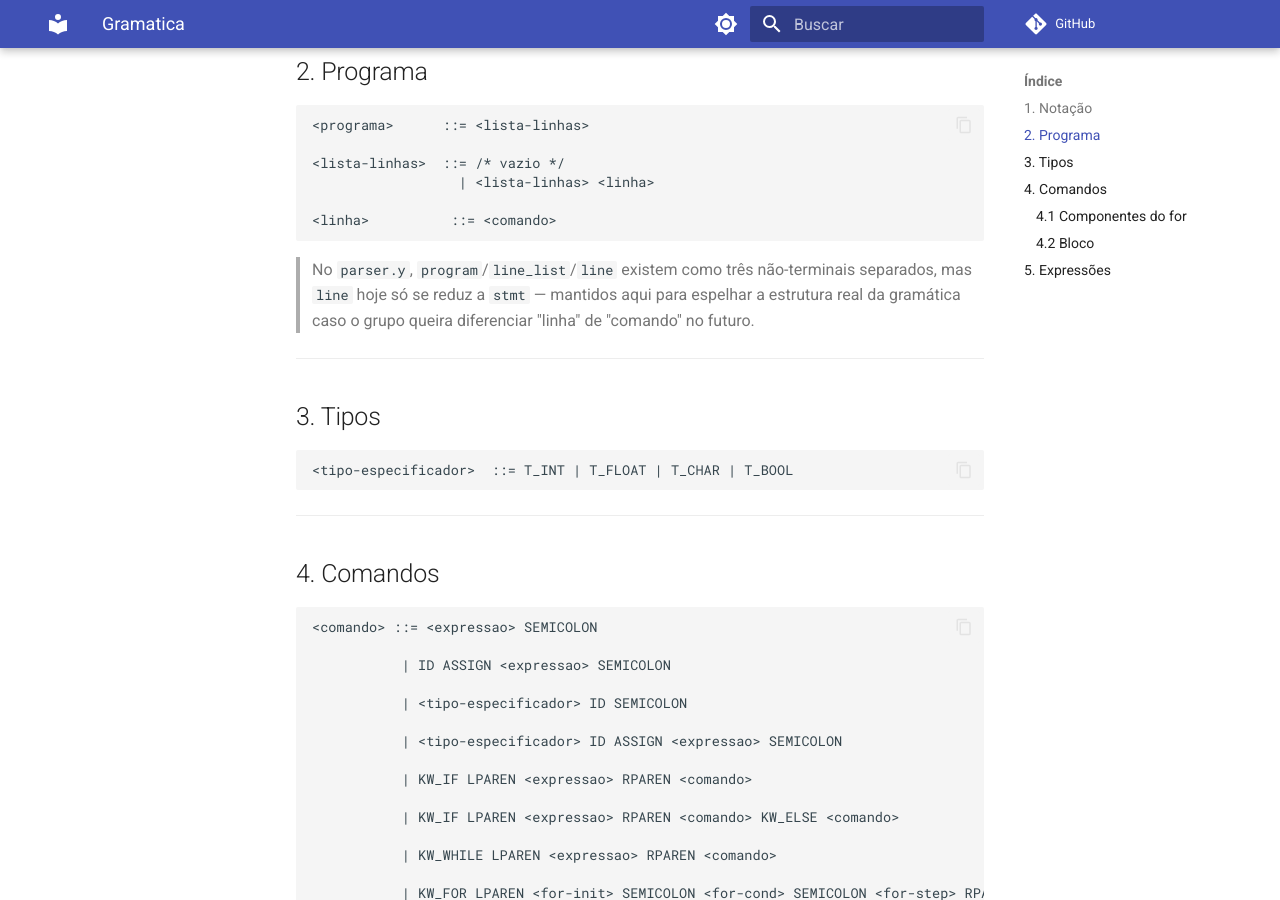
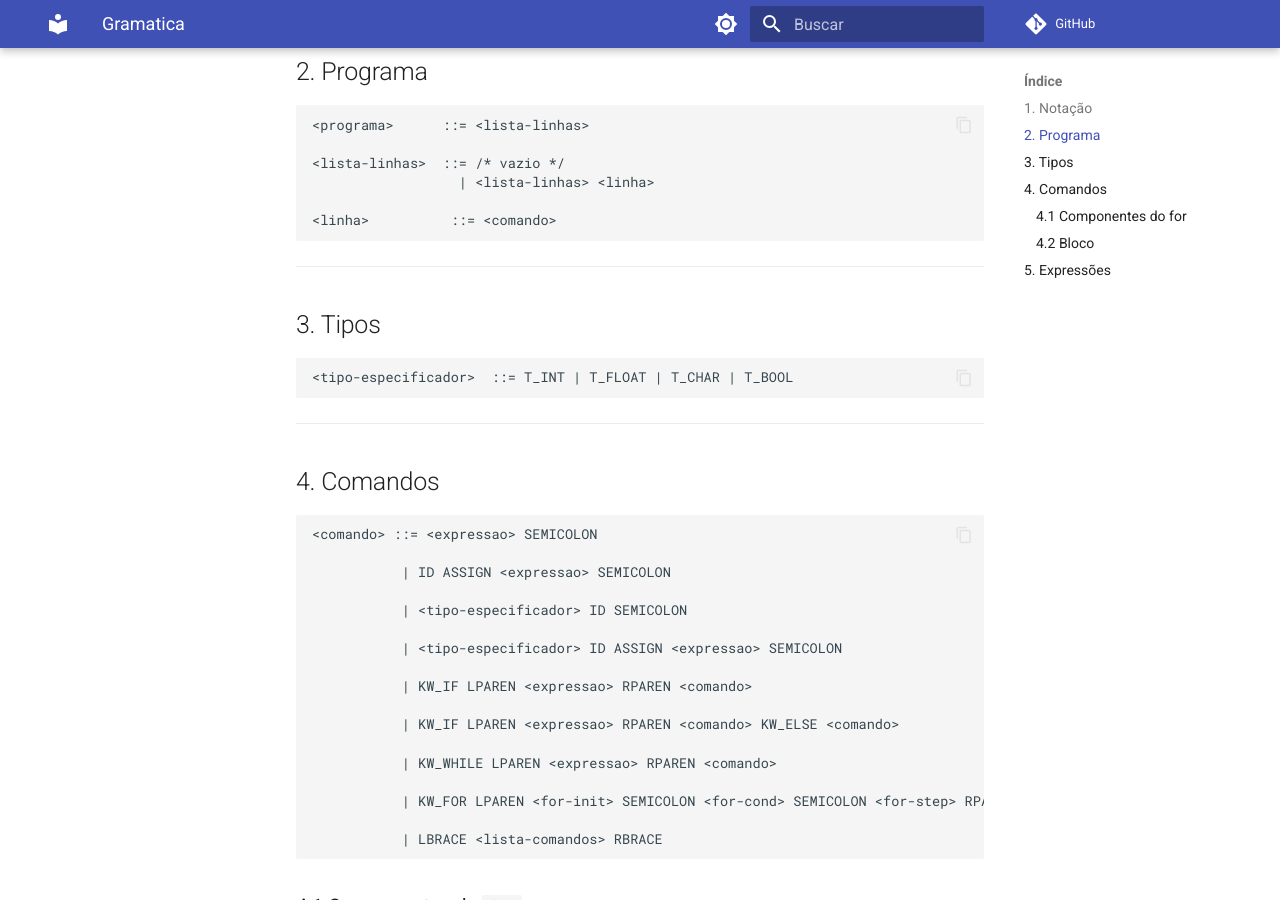
Before and after one commit to m0yo/Compiladores_G08, an MkDocs documentation site: the page built from docs/gramatica.md, in a window 1280 px wide and 900 px high, scrolled down 785 px. Built offline with MkDocs 1.6.1 and Material for MkDocs 9.7.7, drawn with Linux system fonts in a browser that asks for light colours; comment, search, counter and statistics services are not loaded.

Commit message:
fix: texto sobressalente retirado

````diff
--- a/docs/gramatica.md
+++ b/docs/gramatica.md
@@ -28,11 +28,6 @@ LBRACE RBRACE AND OR NOT EQ NE LT GT LE GE`.
 
 <linha>          ::= <comando>
 ```
-
-> No `parser.y`, `program`/`line_list`/`line` existem como três
-> não-terminais separados, mas `line` hoje só se reduz a `stmt` — mantidos
-> aqui para espelhar a estrutura real da gramática caso o grupo queira
-> diferenciar "linha" de "comando" no futuro.
 
 ---
 
````
